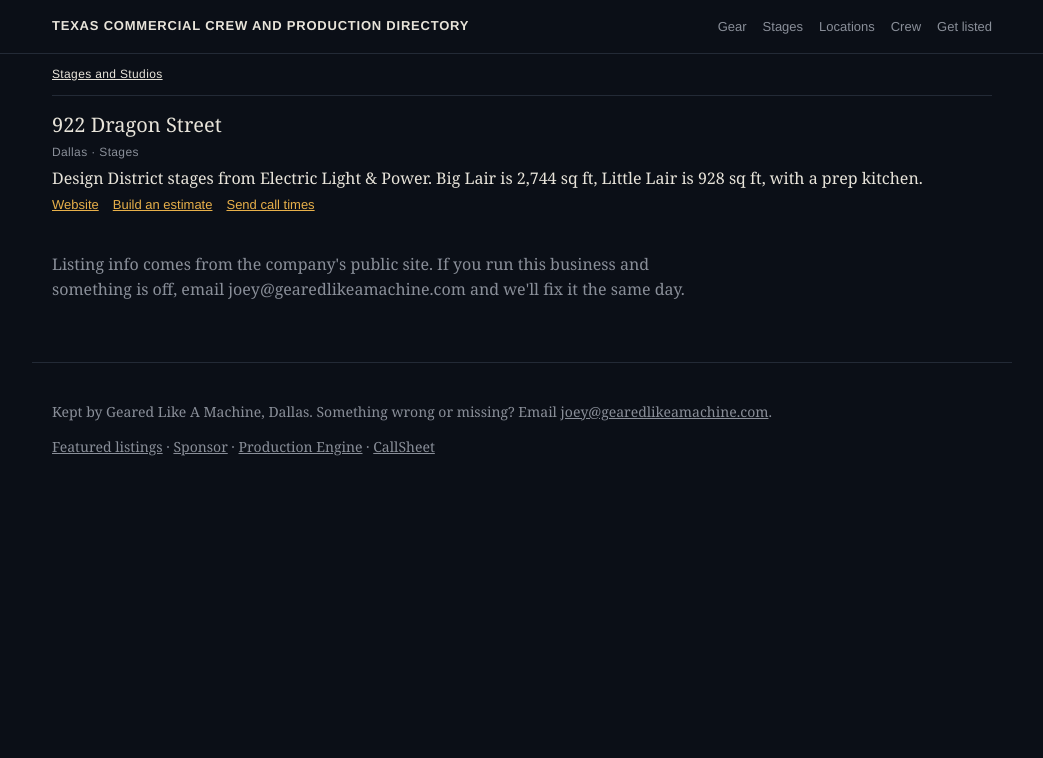
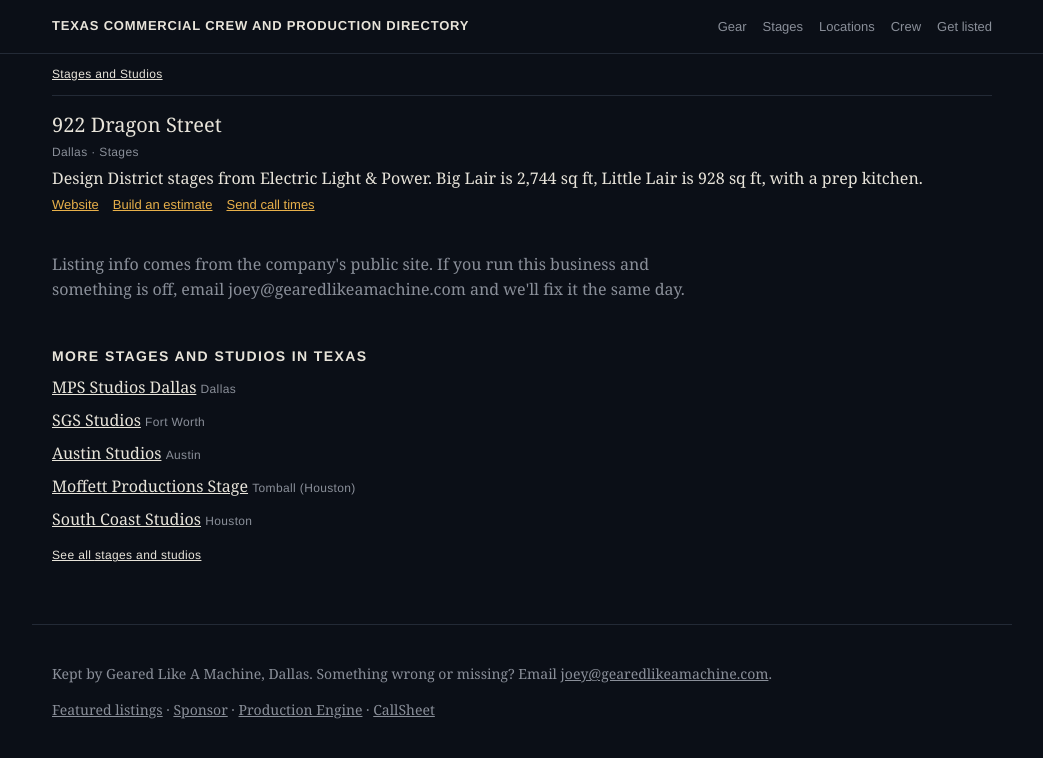
Before and after one commit to joeyarcisz/texas-production-directory, a Next.js app: page /l/922-dragon in a window 1280 px wide. Shown: the top 758 px of the page, without its empty margins (118-1161 px from the left). Built offline with nearby package versions, Linux system fonts and the light colour scheme.

Commit message:
Link related listings in the same category from each listing page

```diff
--- a/app/globals.css
+++ b/app/globals.css
@@ -13,3 +13,5 @@
 .signup{margin:56px 0;padding:24px 0;border-top:1px solid var(--line);border-bottom:1px solid var(--line)}.signup label{display:block;margin-bottom:10px}
 input{background:transparent;border:1px solid var(--line);color:var(--fg);padding:10px;width:260px;font:inherit}button{background:var(--acc);border:0;padding:11px 18px;margin-left:8px;font:600 14px Helvetica,Arial,sans-serif;cursor:pointer}
 .plain{padding-left:18px}.foot{border-top:1px solid var(--line);margin-top:60px;padding:24px 20px 50px;color:var(--mute);font-size:14px}.foot a{color:var(--mute)}
+
+.more{list-style:none;padding:0;margin:0 0 8px}.more li{padding:4px 0}
--- a/app/l/[slug]/page.js
+++ b/app/l/[slug]/page.js
@@ -12,6 +12,9 @@
 export default function L({ params }) {
   const l = listings.find(x => x.slug === params.slug); if (!l) notFound();
   const c = categories.find(x => x.slug === l.cat);
+  const city = l.city.split(" ")[0];
+  const more = listings.filter(x => x.cat === l.cat && x.slug !== l.slug)
+    .sort((a, b) => (b.city.includes(city) ? 1 : 0) - (a.city.includes(city) ? 1 : 0)).slice(0, 5);
   const type = l.cat === "locations" ? "GovernmentOrganization" : l.cat === "crew" ? "Organization" : "LocalBusiness";
   const ld = { "@context": "https://schema.org", "@type": type, name: l.name, url: l.url, description: l.note, areaServed: l.city + ", Texas",
     ...(l.phone && { telephone: l.phone }), ...(l.address && { address: postal(l.address) }) };
@@ -22,5 +25,8 @@
   return (<><script type="application/ld+json" dangerouslySetInnerHTML={{ __html: JSON.stringify(ld) }} />
     <script type="application/ld+json" dangerouslySetInnerHTML={{ __html: JSON.stringify(crumbs) }} />
     <p className="meta"><Link href={`/c/${c.slug}`}>{c.name}</Link></p><Card l={l} as="h1" />
-    <p className="lede">Listing info comes from the company's public site. If you run this business and something is off, email joey@gearedlikeamachine.com and we'll fix it the same day.</p></>);
+    <p className="lede">Listing info comes from the company's public site. If you run this business and something is off, email joey@gearedlikeamachine.com and we'll fix it the same day.</p>
+    {more.length > 0 && <section><h2>More {c.name.toLowerCase()} in Texas</h2>
+      <ul className="more">{more.map(x => <li key={x.slug}><Link href={`/l/${x.slug}`}>{x.name}</Link> <span className="meta">{x.city}</span></li>)}</ul>
+      <p className="meta"><Link href={`/c/${c.slug}`}>See all {c.name.toLowerCase()}</Link></p></section>}</>);
 }
```
